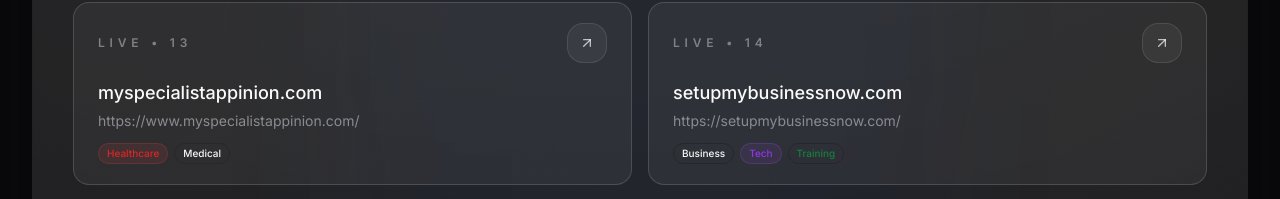
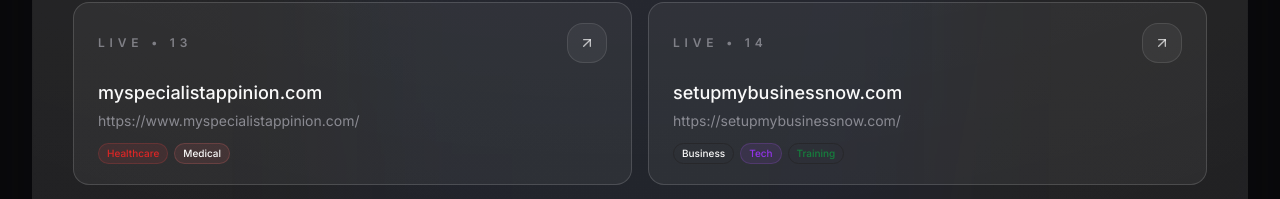
Before and after one commit to muhammad-ahmad66/portfolio, a Next.js app: page /portfolio in a window 1280 px wide. Shown: the part 1639-1838 px from the top of the page. Built offline with nearby package versions, Linux system fonts and the light colour scheme.

Commit message:
portfolio page error fixed

```diff
--- a/data/work/portfolio.ts
+++ b/data/work/portfolio.ts
@@ -431,4 +431,12 @@ export const categoryColors: Record<PortfolioCategory, string> = {
   "Landing Page": "bg-pink-400/10 text-pink-900 border-pink-400/20",
   Web3: "bg-purple-500/10 text-purple-900 border-purple-500/20",
   Nature: "bg-green-500/10 text-green-900 border-green-500/20",
+
+  // MISSING KEYS ADDED:
+  Business: "bg-gray-500/10 text-gray-700 border-gray-500/20",
+  "Pharmacy Services": "bg-red-300/10 text-red-700 border-red-300/20",
+  Medical: "bg-red-400/10 text-red-900 border-red-400/20",
+  Automotive: "bg-blue-300/10 text-blue-700 border-blue-300/20",
+  "Car Rental": "bg-blue-400/10 text-blue-900 border-blue-400/20",
+  "Community Support": "bg-teal-300/10 text-teal-700 border-teal-300/20",
 };
```
